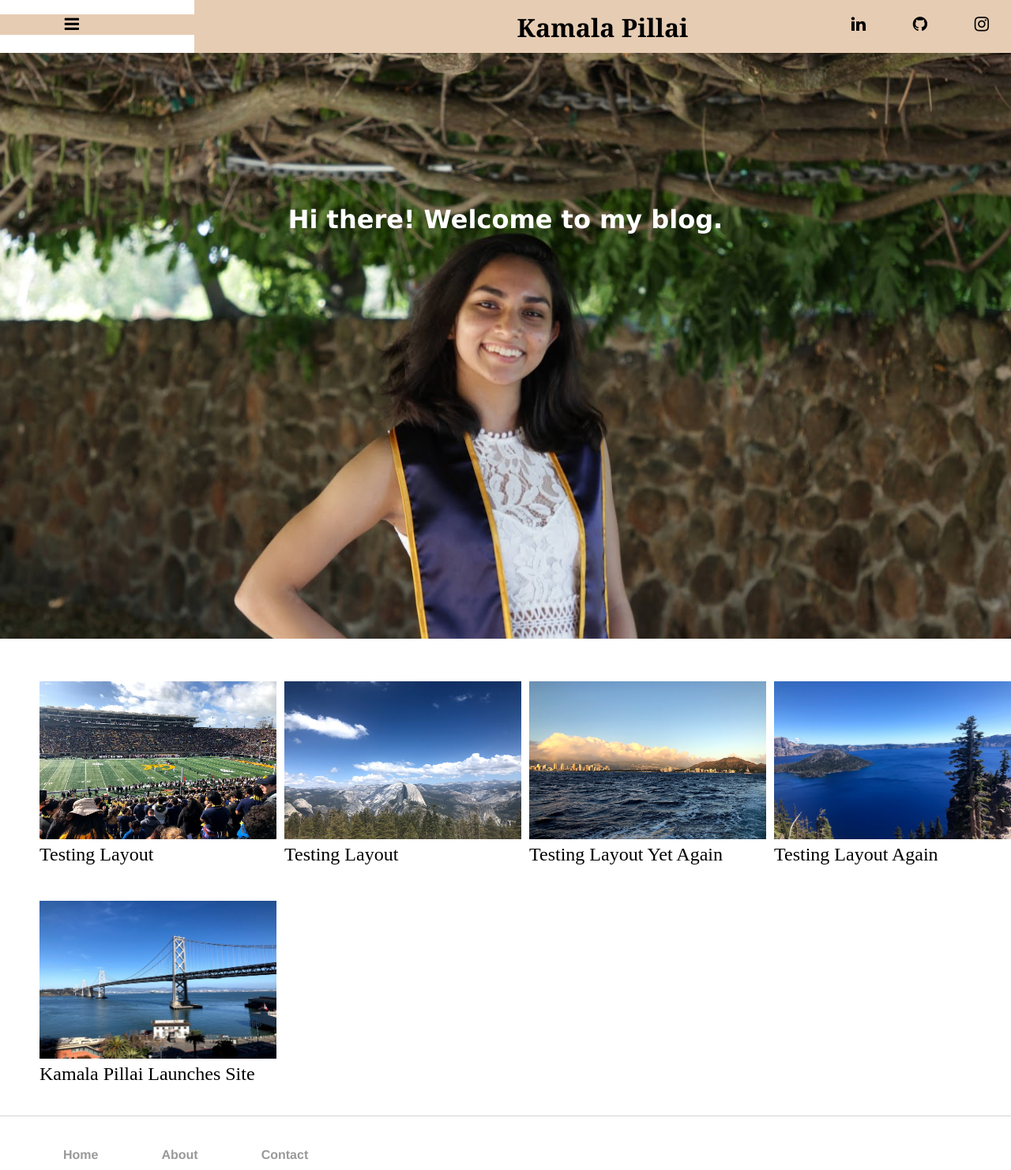
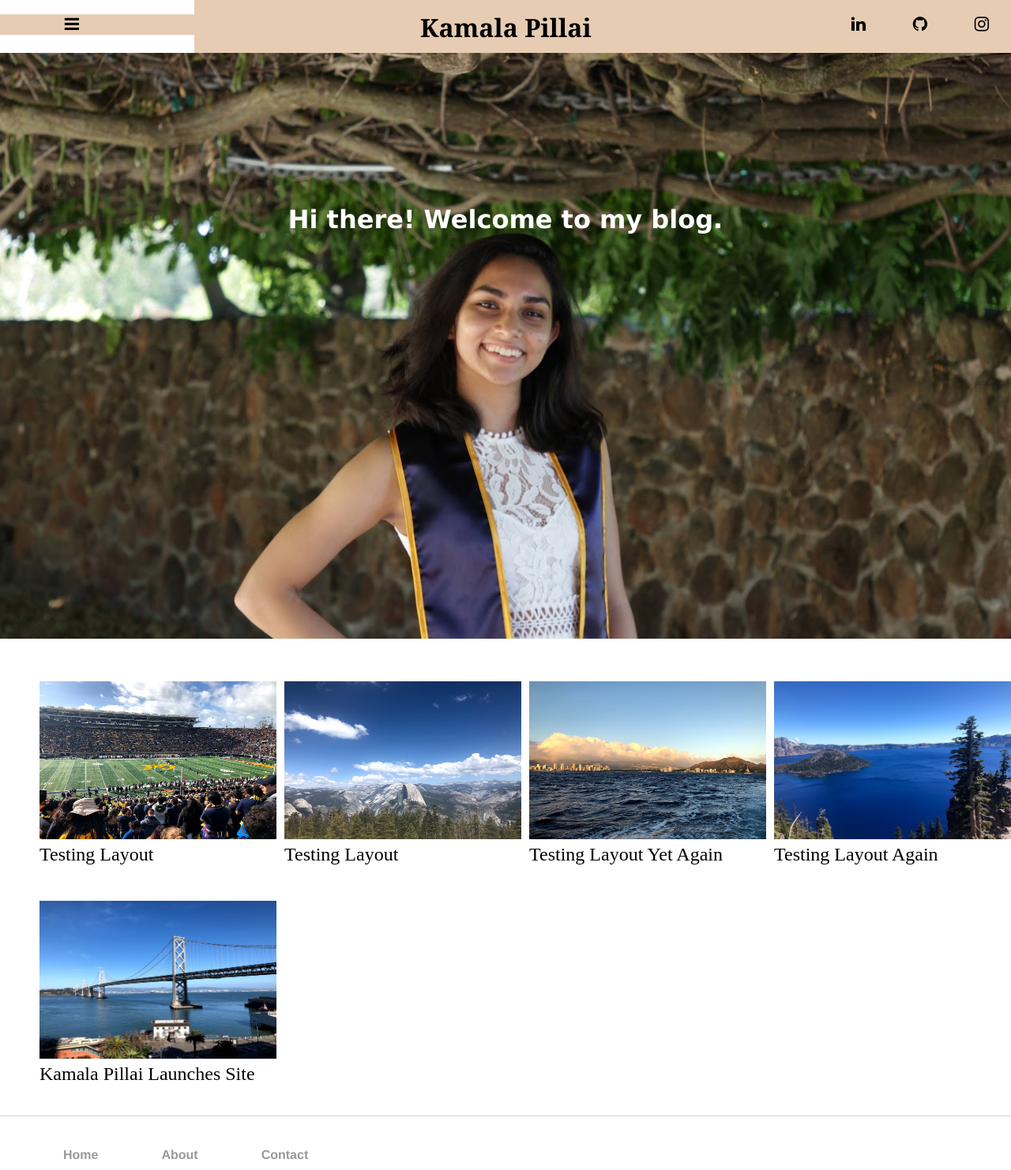
Before and after one commit to kpill/kpill.github.io, a Jekyll site: the page built from index.html, in a window 1280 px wide. Shown: the whole page at 79% size. Built offline with Jekyll 4.4.1, drawn with Linux system fonts in a browser that asks for light colours.

Commit message:
Update main.css

```diff
--- a/css/main.css
+++ b/css/main.css
@@ -57,8 +57,8 @@ a.home {
 	float: none;
   	position: absolute;
   	top: 50%;
-  	left: 50%;
-  	transform: translate(-50%, -50%);
+  	left: 35%;
+  	transform: translate(-35%, -50%);
 	vertical-align: middle;
 }
 
```
